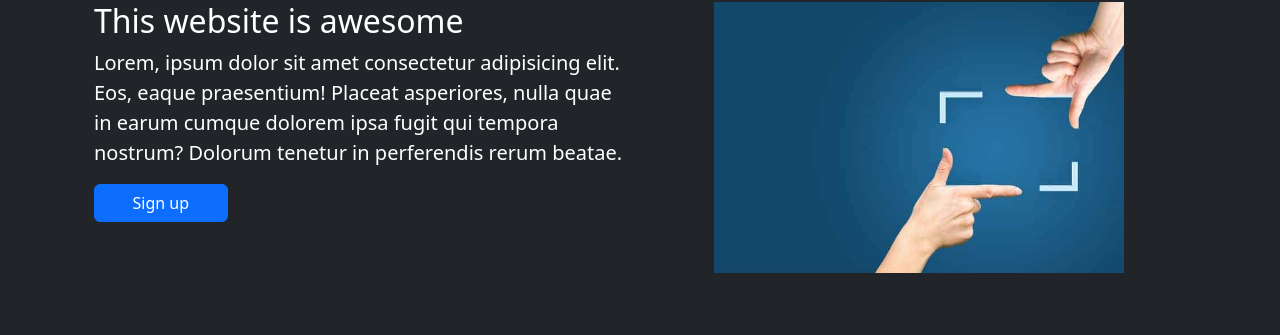
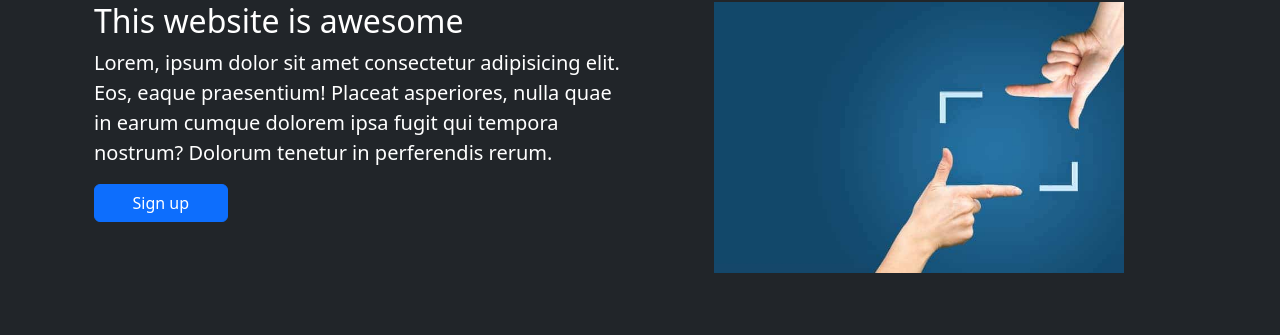
Before and after one commit to Selvasa/landing, a CodeIgniter app: the page made by landing/application/views/landing_view.php in a window 1280 px wide. Shown: the part 88-423 px from the top of the page. Run offline with CodeIgniter, Linux system fonts and the light colour scheme.

Commit message:
update landing

```diff
--- a/landing/application/views/landing_view.php
+++ b/landing/application/views/landing_view.php
@@ -53,7 +53,7 @@
                     Lorem, ipsum dolor sit amet consectetur adipisicing elit.
                     Eos, eaque praesentium! Placeat asperiores,
                     nulla quae in earum cumque dolorem ipsa fugit qui tempora nostrum?
-                    Dolorum tenetur in perferendis rerum beatae.
+                    Dolorum tenetur in perferendis rerum.
                   </p>
                 <button class='btn btn-primary col-md-3'>Sign up</button>
             </div>
```
